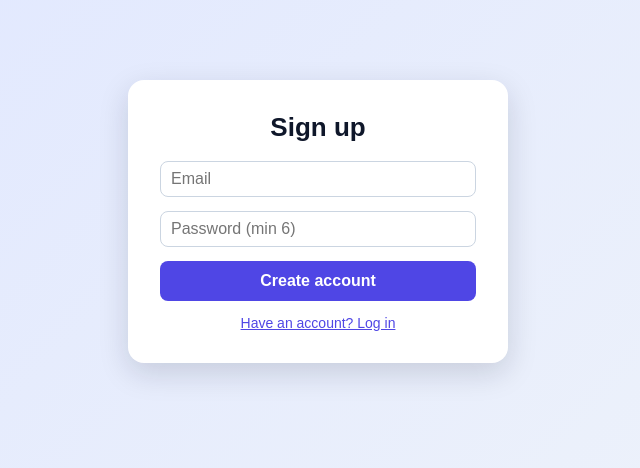
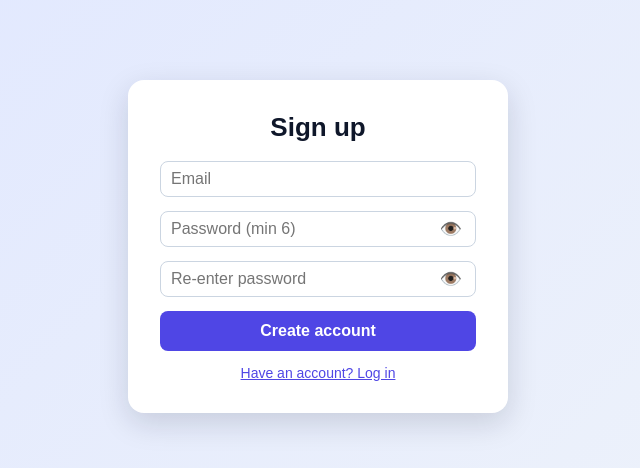
Before and after one commit to SrushR/nearby_places_finder, a React (Vite) app in the folder frontend/: page / in a window 1280 px wide. Both pictures are taken after a click on the link "No account? Sign up". Shown: the top 468 px of the page, without its empty margins (322-962 px from the left). Built offline with nearby package versions, Linux system fonts and the light colour scheme; no server answers.

Commit message:
add show password and reenter password

```diff
--- a/frontend/src/components/LoginForm.jsx
+++ b/frontend/src/components/LoginForm.jsx
@@ -5,14 +5,28 @@ import styles from "./LoginForm.module.css";
 export default function LoginForm({ onAuth }) {
   const [mode, setMode] = useState("login");
   const [f, setF] = useState({ email: "", password: "" });
+  const [confirm, setConfirm] = useState("");
+  const [show, setShow] = useState(false);
+  const [showConfirm, setShowConfirm] = useState(false);
   const [err, setErr] = useState("");
+
+  const isSignup = mode === "signup";
+
+  const switchMode = () => {
+    setMode(isSignup ? "login" : "signup");
+    setConfirm("");
+    setShow(false);
+    setShowConfirm(false);
+    setErr("");
+  };
 
   const submit = async (e) => {
     e.preventDefault();
     setErr("");
     if (!f.email || !f.password) return setErr("Email and password are required");
+    if (isSignup && f.password !== confirm) return setErr("Passwords do not match");
     try {
-      const r = await api(mode === "login" ? "/auth/login" : "/auth/signup", {
+      const r = await api(isSignup ? "/auth/signup" : "/auth/login", {
         method: "POST",
         body: JSON.stringify(f),
       });
@@ -25,13 +39,51 @@ export default function LoginForm({ onAuth }) {
 
   return (
     <form onSubmit={submit} className={styles.form}>
-      <h2>{mode === "login" ? "Log in" : "Sign up"}</h2>
+      <h2>{isSignup ? "Sign up" : "Log in"}</h2>
       <input placeholder="Email" value={f.email} onChange={(e) => setF({ ...f, email: e.target.value })} />
-      <input type="password" placeholder="Password (min 6)" value={f.password} onChange={(e) => setF({ ...f, password: e.target.value })} />
+
+      <div className={styles.passWrap}>
+        <input
+          type={show ? "text" : "password"}
+          placeholder="Password (min 6)"
+          value={f.password}
+          onChange={(e) => setF({ ...f, password: e.target.value })}
+        />
+        <button
+          type="button"
+          className={styles.eye}
+          onClick={() => setShow(!show)}
+          aria-label={show ? "Hide password" : "Show password"}
+          title={show ? "Hide password" : "Show password"}
+        >
+          {show ? "🙈" : "👁️"}
+        </button>
+      </div>
+
+      {isSignup && (
+        <div className={styles.passWrap}>
+          <input
+            type={showConfirm ? "text" : "password"}
+            placeholder="Re-enter password"
+            value={confirm}
+            onChange={(e) => setConfirm(e.target.value)}
+          />
+          <button
+            type="button"
+            className={styles.eye}
+            onClick={() => setShowConfirm(!showConfirm)}
+            aria-label={showConfirm ? "Hide password" : "Show password"}
+            title={showConfirm ? "Hide password" : "Show password"}
+          >
+            {showConfirm ? "🙈" : "👁️"}
+          </button>
+        </div>
+      )}
+
       {err && <div className={styles.error}>{err}</div>}
-      <button>{mode === "login" ? "Log in" : "Create account"}</button>
-      <a href="#" onClick={(e) => { e.preventDefault(); setMode(mode === "login" ? "signup" : "login"); }}>
-        {mode === "login" ? "No account? Sign up" : "Have an account? Log in"}
+      <button>{isSignup ? "Create account" : "Log in"}</button>
+      <a href="#" onClick={(e) => { e.preventDefault(); switchMode(); }}>
+        {isSignup ? "Have an account? Log in" : "No account? Sign up"}
       </a>
     </form>
   );
--- a/frontend/src/components/LoginForm.module.css
+++ b/frontend/src/components/LoginForm.module.css
@@ -1,4 +1,9 @@
 .form {
+  max-width: 380px; margin: 10vh auto; padding: 32px;
+  display: grid; gap: 14px;
+  background: #fff; border-radius: 16px;
+  box-shadow: 0 10px 30px rgba(15, 23, 42, .15);
+}.form {
   max-width: 380px; margin: 10vh auto; padding: 32px;
   display: grid; gap: 14px;
   background: #fff; border-radius: 16px;
@@ -11,3 +16,17 @@
   background: #fee2e2; color: #991b1b;
   padding: 8px 12px; border-radius: 8px; font-size: 14px;
 }
+.passWrap { position: relative; display: grid; }
+.passWrap input { padding-right: 44px; }
+.form .eye {
+  position: absolute; right: 6px; top: 50%; transform: translateY(-50%);
+  padding: 4px 8px; background: transparent; border: none;
+  box-shadow: none; cursor: pointer; font-size: 18px; line-height: 1;
+}
+.form h2 { margin: 0 0 4px; font-size: 26px; text-align: center; }
+.form button { padding: 11px; }
+.form a { text-align: center; font-size: 14px; }
+.error {
+  background: #fee2e2; color: #991b1b;
+  padding: 8px 12px; border-radius: 8px; font-size: 14px;
+}
--- a/frontend/src/pages/MapPage.jsx
+++ b/frontend/src/pages/MapPage.jsx
@@ -37,7 +37,7 @@ export default function MapPage({ onLogout }) {
     if (mode === "nearby") {
       try {
         setCenter(ll);
-        setNearby((await api(`/places/nearby?lat=${ll.lat}&lng=${ll.lng}&km=${km}`)).features);
+        setNearby((await api(`/places/nearby?lat=${ll.lat}&lng=${ll.lng}&km=${km}${cat ? `&category=${cat}`: ""}`)).features);
       } catch (e) { setMsg(e.message); }
       return;
     }
```
Also changed, not shown: 1 other file (tests, documents, lock files or other folders).
